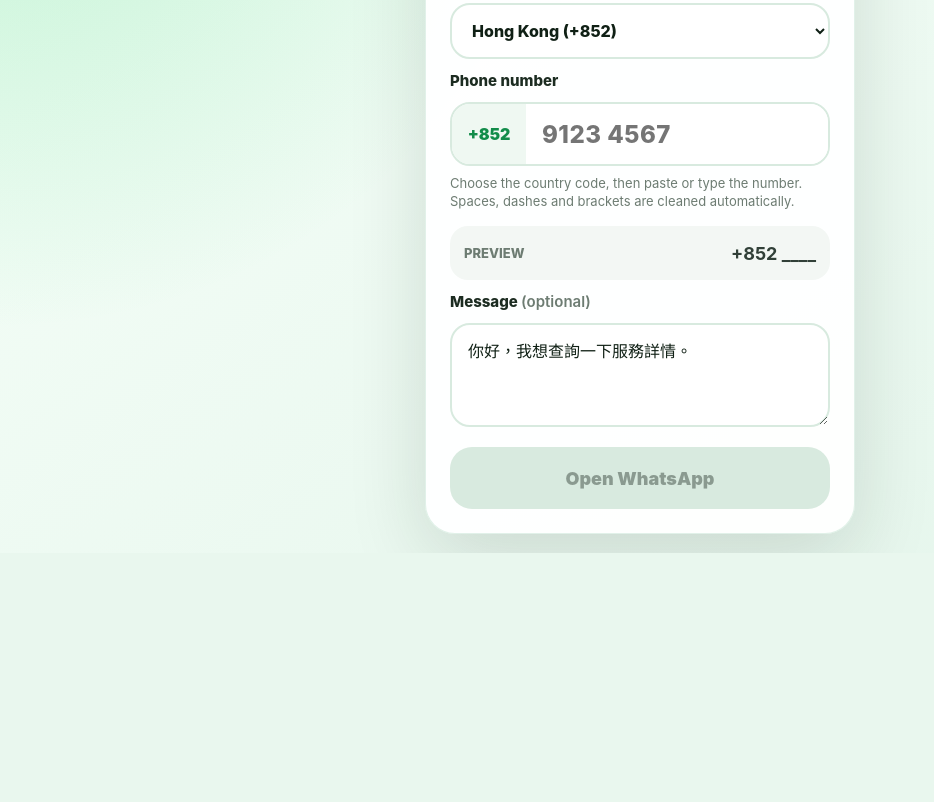
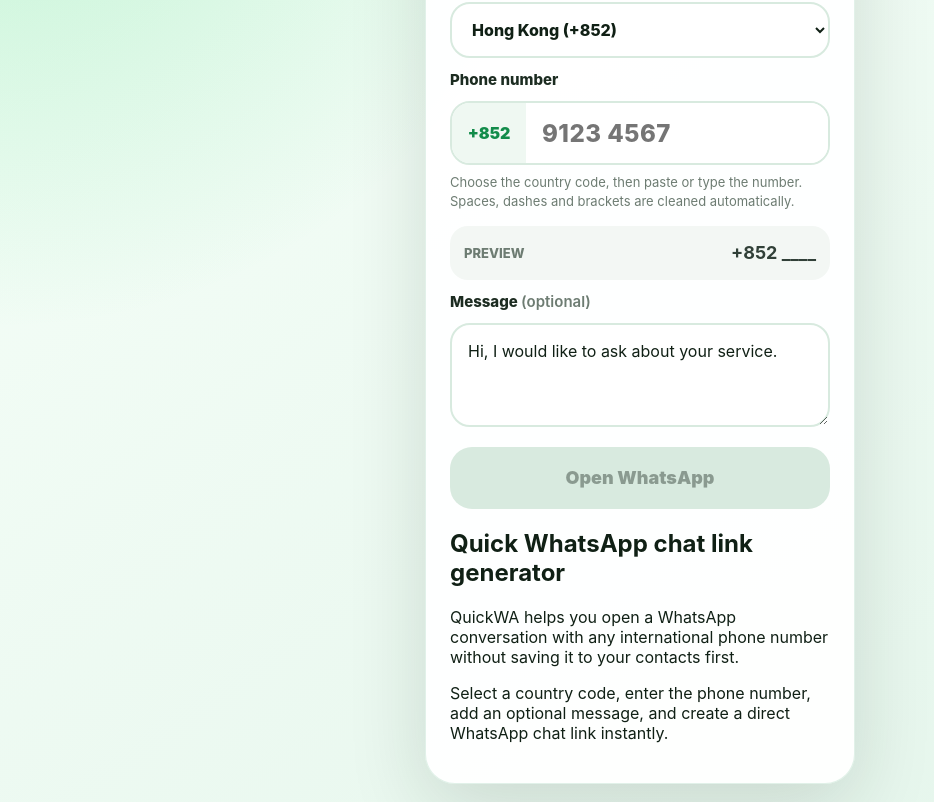
Before and after one commit to raymondckm2000/quickwa, a React (Vite) app: page / in a window 1280 px wide. Shown: the part 247-1049 px from the top of the page, without its empty margins (0-934 px from the left). Before the commit the page ends 800 px from the top, so only its background shows below. Built offline with nearby package versions, Linux system fonts and the light colour scheme.

Commit message:
feat: use English default message and add SEO content

```diff
--- a/src/App.tsx
+++ b/src/App.tsx
@@ -1,7 +1,7 @@
 import { FormEvent, useEffect, useMemo, useState } from 'react';
 
 const HISTORY_KEY = 'quickwa:recent-numbers';
-const DEFAULT_MESSAGE = '你好，我想查詢一下服務詳情。';
+const DEFAULT_MESSAGE = 'Hi, I would like to ask about your service.';
 
 type Country = {
   name: string;
@@ -218,7 +218,7 @@
             rows={3}
             value={message}
             onChange={(event) => setMessage(event.target.value)}
-            placeholder="你好，我想查詢一下服務詳情。"
+            placeholder="Hi, I would like to ask about your service."
           />
 
           <button className="primary-button" type="submit" disabled={!isPhoneReady}>
@@ -248,6 +248,16 @@
             </div>
           </section>
         )}
+
+        <section className="seo-section" aria-labelledby="seo-title">
+          <h2 id="seo-title">Quick WhatsApp chat link generator</h2>
+          <p>
+            QuickWA helps you open a WhatsApp conversation with any international phone number without saving it to your contacts first.
+          </p>
+          <p>
+            Select a country code, enter the phone number, add an optional message, and create a direct WhatsApp chat link instantly.
+          </p>
+        </section>
       </section>
     </main>
   );
```
